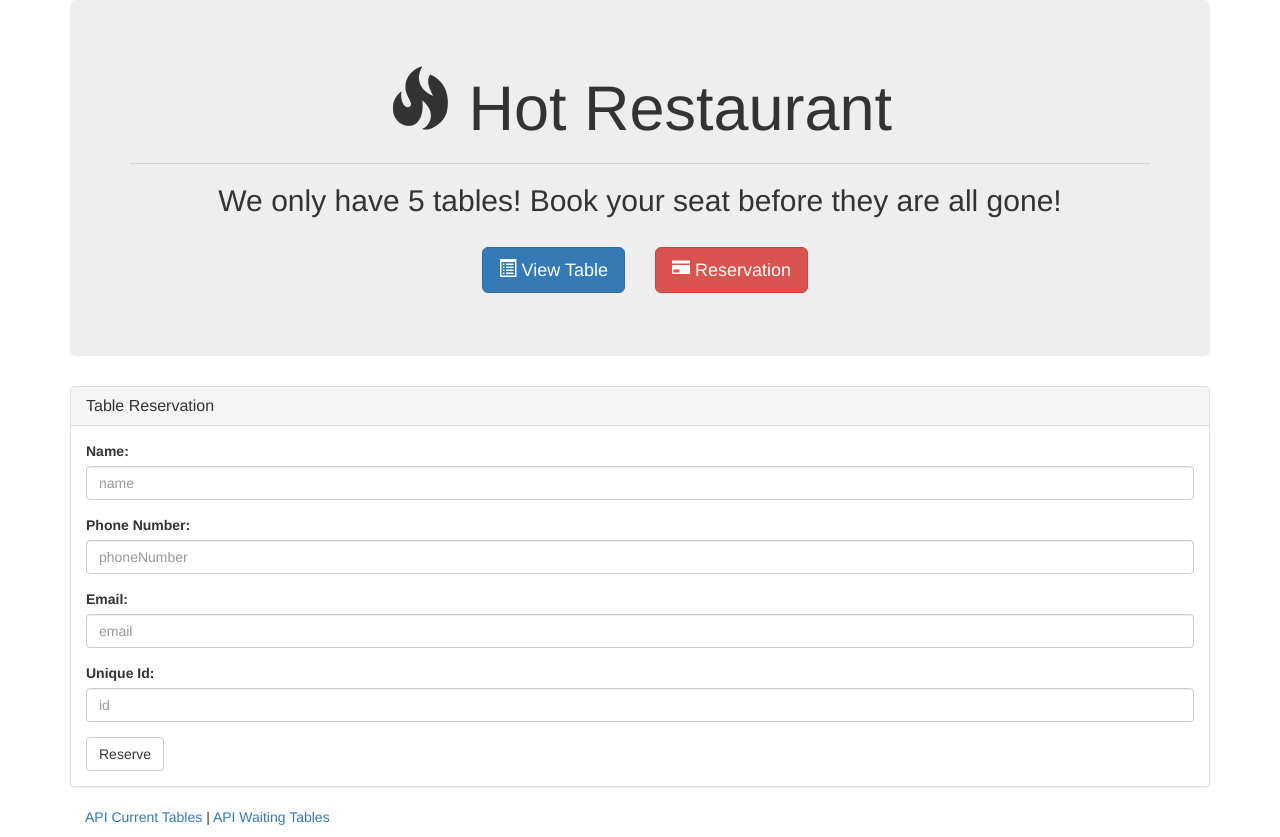
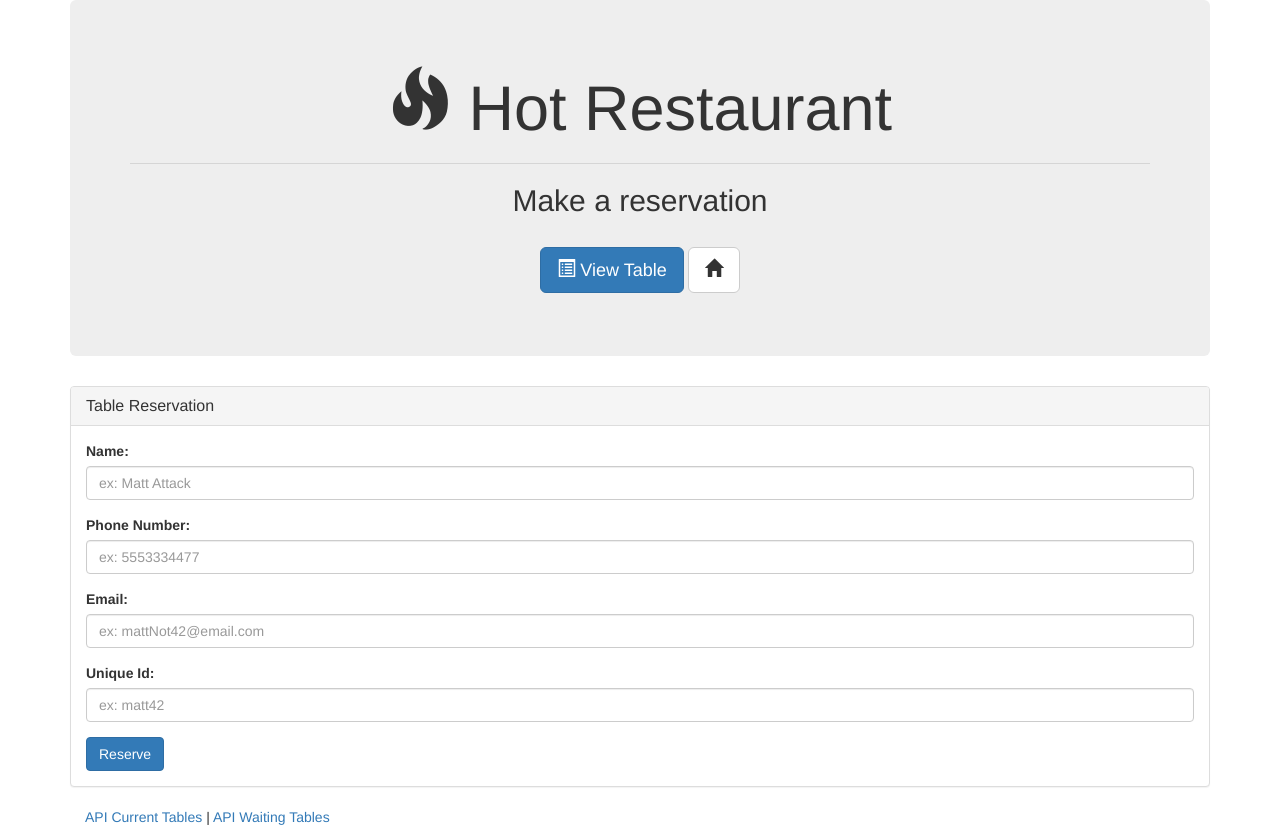
Before and after one commit to rhouse00/HotRestaurant, a website: page app/public/reservation.html in a window 1280 px wide. Drawn offline with nearby package versions, Linux system fonts and the light colour scheme.

Commit message:
finished spelling, btns, colors, form-look, centering

```diff
--- a/app/public/reservation.html
+++ b/app/public/reservation.html
@@ -12,14 +12,12 @@
 		<div class="jumbotron">
             <h1 style="text-align: center"><span class="glyphicon glyphicon-fire"></span> Hot Restaurant</h1>
             <hr>
-            <h2 style="text-align: center">We only have <span id="table-num">5</span> tables! Book your seat before they are all gone!</h2>
+            <h2 style="text-align: center">Make a reservation</h2>
             <br>
             <div class="row">
-                <div class="col-md-6">
-                    <p style="text-align: right"><a class="btn btn-primary btn-lg" href="/tables"><span class="glyphicon glyphicon-list-alt"></span> View Table</a></p>
-                </div>
-                <div class="col-md-6">
-                    <p><a class="btn btn-danger btn-lg" href="/reservation"><span class="glyphicon glyphicon-credit-card"></span> Reservation</a></p>
+                <div style="text-align: center" class="col-md-offset-3 col-md-6">
+                    <p style="display: inline-block"><a class="btn btn-primary btn-lg" href="/tables"><span class="glyphicon glyphicon-list-alt"></span> View Table</a></p>
+                    <p style="display: inline-block"><a class="btn btn-default btn-lg" href="/home"><span class="glyphicon glyphicon-home"></span></a></p>
                 </div>
             </div>
         </div>
@@ -30,21 +28,21 @@
 				<form>
 					<div class="form-group">
 						<label for="name">Name:</label>
-						<input type="text" class="form-control" id="name" placeholder="name">
+						<input type="text" class="form-control" id="name" placeholder="ex: Matt Attack">
 					</div>
 					<div class="form-group">
 						<label for="phoneNumber">Phone Number:</label>
-						<input type="number" class="form-control" id="name" placeholder="phoneNumber">
+						<input type="number" class="form-control" id="name" placeholder="ex: 5553334477">
 					</div>
 					<div class="form-group">
 						<label for="email">Email:</label>
-						<input type="email" class="form-control" id="email" placeholder="email">
+						<input type="email" class="form-control" id="email" placeholder="ex: mattNot42@email.com">
 					</div>
 					<div class="form-group">
 						<label for="id">Unique Id:</label>
-						<input type="text" class="form-control" id="id" placeholder="id">
+						<input type="text" class="form-control" id="id" placeholder="ex: matt42">
 					</div>
-					<button type="submit" class="btn btn-default">Reserve</button>
+					<button type="submit" class="btn btn-primary" id="submit">Reserve</button>
 				</form>
 			</div>
 		</div>
```
